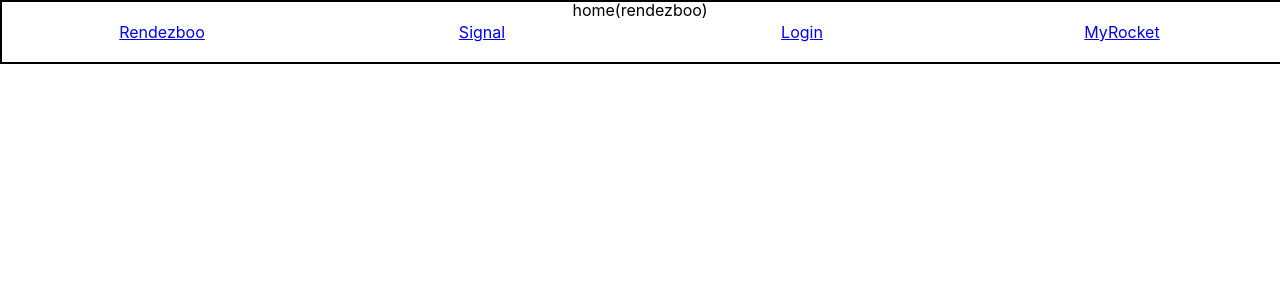
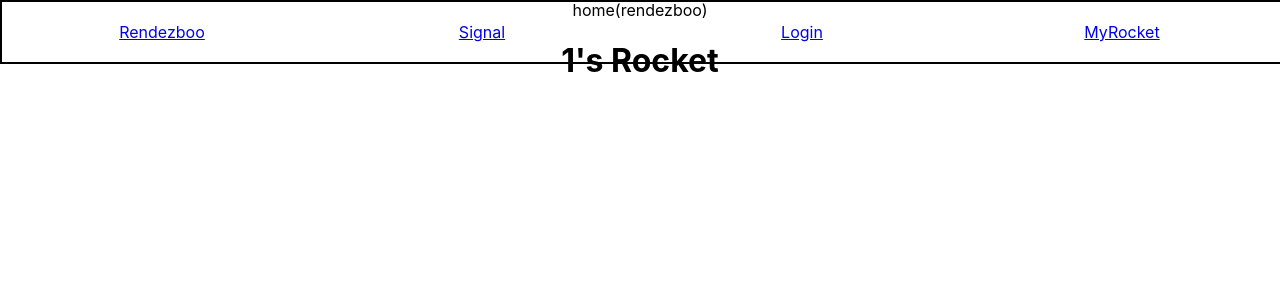
Before and after one commit to Hoony-JSG/RendezBoo, a React (Create React App) app in the folder A107-front/a107-app/: page /rocket/1 in a window 1280 px wide. Shown: the top 300 px of the page. Built offline with nearby package versions, Linux system fonts and the light colour scheme.

Commit message:
feat: 로고 이미지 추가

```diff
--- a/A107-front/a107-app/src/App.js
+++ b/A107-front/a107-app/src/App.js
@@ -15,10 +15,10 @@ function App() {
       home(rendezboo)
         <Navbar />
       <Routes>
-          <Route exact path="/" component={ <Rendezboo/> } />
-          <Route path="/signal" component={ Signal } />
-          <Route path="/login" component={ Login } />
-          <Route path="/rocket/:userid" component={ Rocket } />
+          <Route exact path="/" element={ <Rendezboo/> } />
+          <Route path="/signal" element={ <Signal/> } />
+          <Route path="/login" element={ <Login/> } />
+          <Route path="/rocket/:userid" element={ <Rocket /> } />
       </Routes>
         {/* <Rendezboo /> */}
     </div>
--- a/A107-front/a107-app/src/pages/Rendezboo.js
+++ b/A107-front/a107-app/src/pages/Rendezboo.js
@@ -1,7 +1,6 @@
 import React from "react";
 
 const Rendezboo = () => {
-    console.log("here")
     return (
         <div>
             <h1>Rendezboo</h1>
--- a/A107-front/a107-app/src/pages/Rocket.js
+++ b/A107-front/a107-app/src/pages/Rocket.js
@@ -1,9 +1,10 @@
 import React from "react";
+import { useParams } from "react-router-dom";
 
-const Rocket = ({match}) => {
+const Rocket = () => {
     return (
         <div>
-            <h1>{match.params.userid}'s Rocket</h1>
+            <h1>{useParams().userid}'s Rocket</h1>
         </div>
     )
   }
```
Also changed, not shown: A107-front/a107-app/public/logo.png (added).
